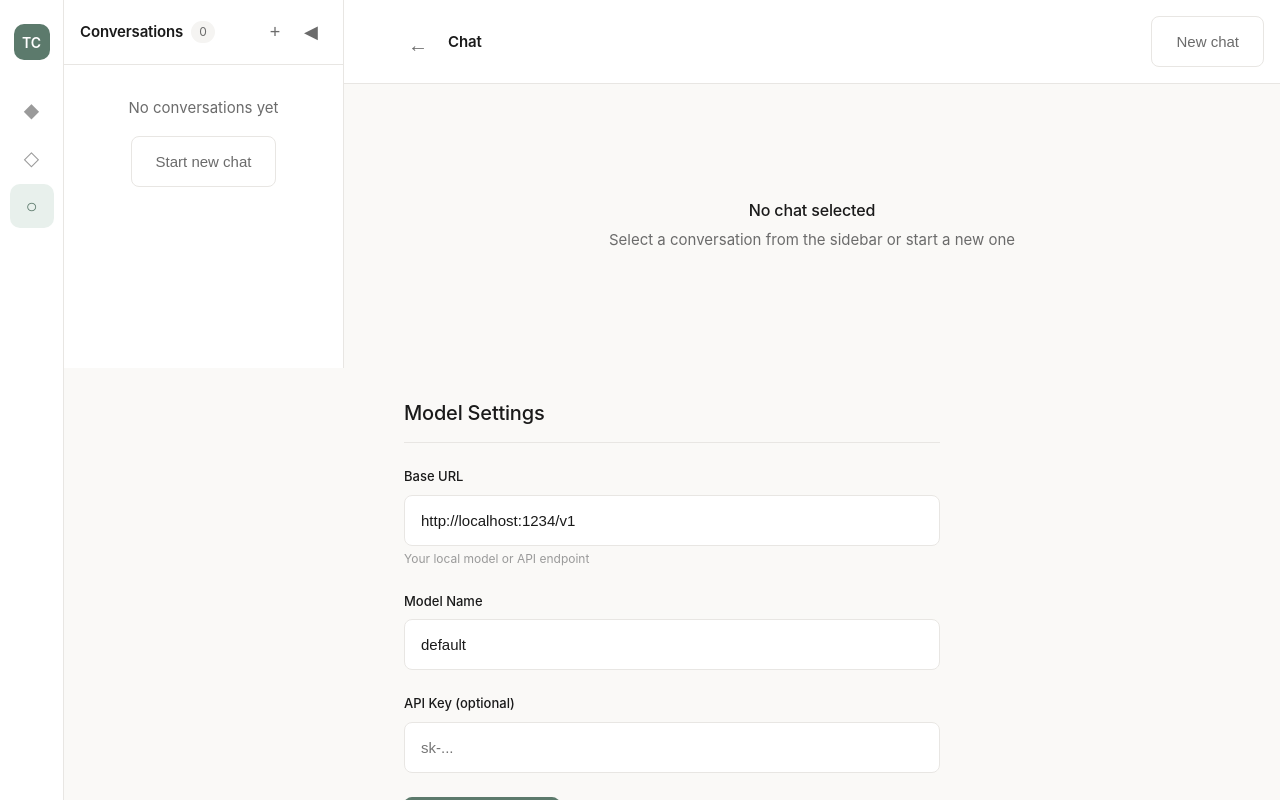
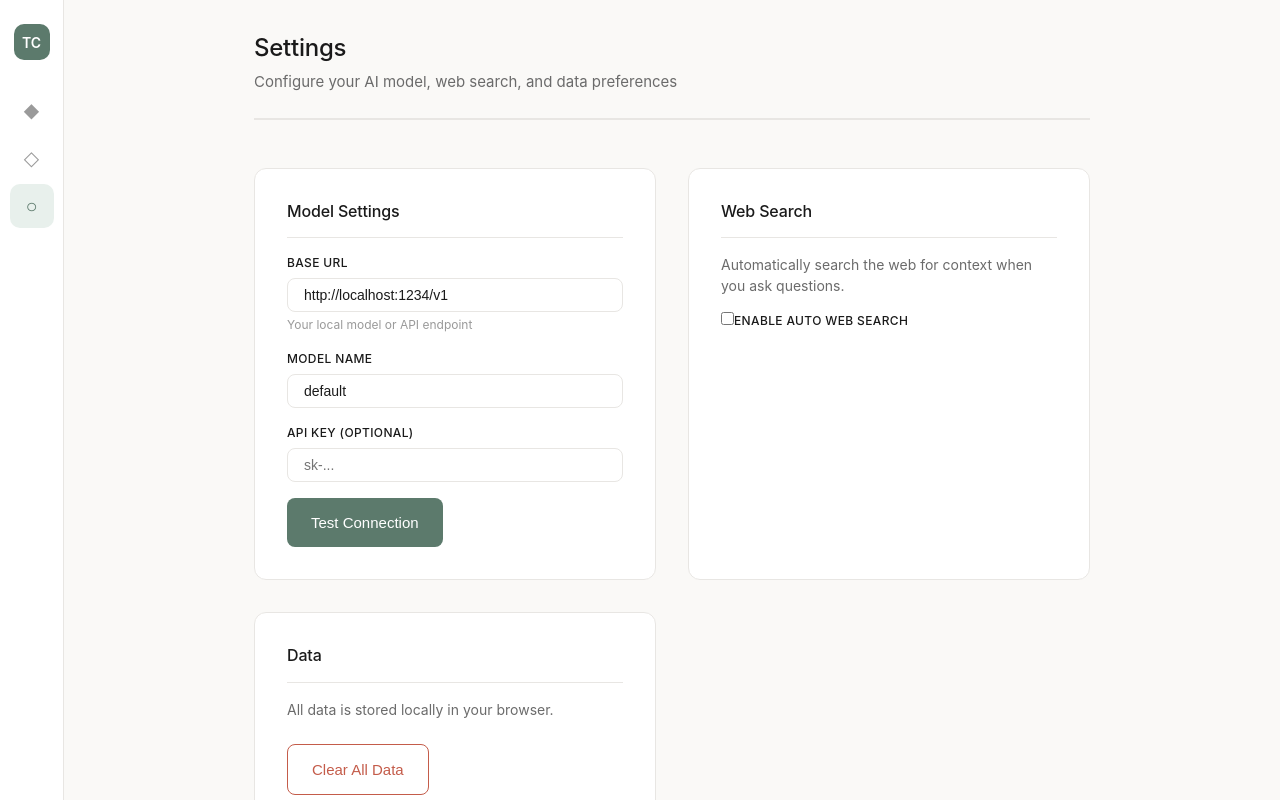
Before and after one commit to gusicclaw-bot/topic-cloud, a React (Vite) app: page / in a window 1280 px wide. Both pictures are taken after a click on the button "Settings". Built offline with nearby package versions, Linux system fonts and the light colour scheme.

Commit message:
Fix: strict view hiding, redesigned settings with wider grid layout

```diff
--- a/src/App.tsx
+++ b/src/App.tsx
@@ -791,6 +791,12 @@ function App() {
 
         {/* Settings View */}
         <div className={`view settings-view ${view === 'settings' ? 'active' : ''}`}>
+          <div className="settings-header">
+            <h1>Settings</h1>
+            <p>Configure your AI model, web search, and data preferences</p>
+          </div>
+
+          <div className="settings-grid">
             <div className="settings-section">
               <h2>Model Settings</h2>
 
@@ -867,7 +873,7 @@ function App() {
 
             <div className="settings-section">
               <h2>Data</h2>
-            <p style={{ marginBottom: 16 }}>All data is stored locally in your browser.</p>
+              <p>All data is stored locally in your browser.</p>
               <button
                 className="btn-danger"
                 onClick={() => {
@@ -881,6 +887,7 @@ function App() {
               </button>
             </div>
           </div>
+        </div>
       </main>
     </div>
   );
--- a/src/styles.css
+++ b/src/styles.css
@@ -160,17 +160,23 @@ body {
   flex-direction: column;
 }
 
-/* Views */
+/* Views - Strict hiding */
 .view {
+  display: none !important;
+  visibility: hidden;
+  opacity: 0;
+  pointer-events: none;
+}
+
+.view.active {
+  display: flex !important;
+  flex-direction: column;
+  visibility: visible;
+  opacity: 1;
+  pointer-events: auto;
   flex: 1;
   overflow: auto;
   padding: var(--space-xl);
-  display: none;
-}
-
-.view.active {
-  display: flex;
-  flex-direction: column;
 }
 
 /* Chat view handles its own scroll */
@@ -500,44 +506,79 @@ body {
   cursor: not-allowed;
 }
 
-/* Settings View */
+/* Settings View - Wider, better layout */
 .settings-view {
-  max-width: 600px;
+  max-width: 900px;
   margin: 0 auto;
   width: 100%;
+  padding: var(--space-2xl);
+}
+
+.settings-header {
+  margin-bottom: var(--space-2xl);
+  padding-bottom: var(--space-lg);
+  border-bottom: 2px solid var(--color-border);
+}
+
+.settings-header h1 {
+  font-size: 1.5rem;
+  margin-bottom: var(--space-sm);
+}
+
+.settings-header p {
+  color: var(--color-text-secondary);
+  font-size: 0.9375rem;
+}
+
+.settings-grid {
+  display: grid;
+  grid-template-columns: repeat(auto-fit, minmax(380px, 1fr));
+  gap: var(--space-xl);
 }
 
 .settings-section {
-  margin-bottom: var(--space-2xl);
+  background: var(--color-bg-elevated);
+  border: 1px solid var(--color-border);
+  border-radius: 12px;
+  padding: var(--space-xl);
 }
 
 .settings-section h2 {
-  margin-bottom: var(--space-lg);
+  font-size: 1rem;
+  margin-bottom: var(--space-md);
   padding-bottom: var(--space-md);
   border-bottom: 1px solid var(--color-border);
 }
 
+.settings-section > p {
+  font-size: 0.875rem;
+  margin-bottom: var(--space-lg);
+  color: var(--color-text-secondary);
+}
+
 .form-group {
-  margin-bottom: var(--space-lg);
+  margin-bottom: var(--space-md);
 }
 
 .form-group label {
   display: block;
-  font-size: 0.8125rem;
+  font-size: 0.75rem;
   font-weight: 500;
   color: var(--color-text);
-  margin-bottom: var(--space-sm);
+  margin-bottom: 6px;
+  text-transform: uppercase;
+  letter-spacing: 0.03em;
 }
 
 .form-group input,
 .form-group select {
   width: 100%;
-  padding: var(--space-md);
+  padding: var(--space-sm) var(--space-md);
   border: 1px solid var(--color-border);
   border-radius: 8px;
   background: var(--color-bg-elevated);
   color: var(--color-text);
-  font-size: 0.9375rem;
+  font-size: 0.875rem;
   transition: border-color var(--transition-fast);
 }
 
```
Lines whose indentation alone changed are shown as unchanged.
